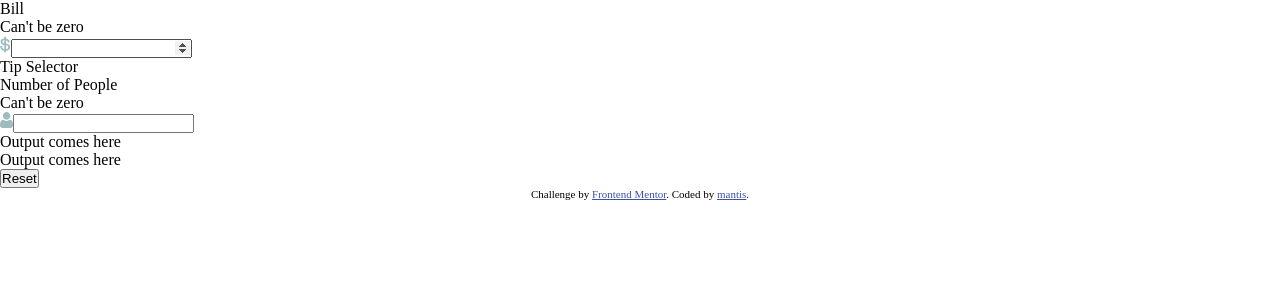
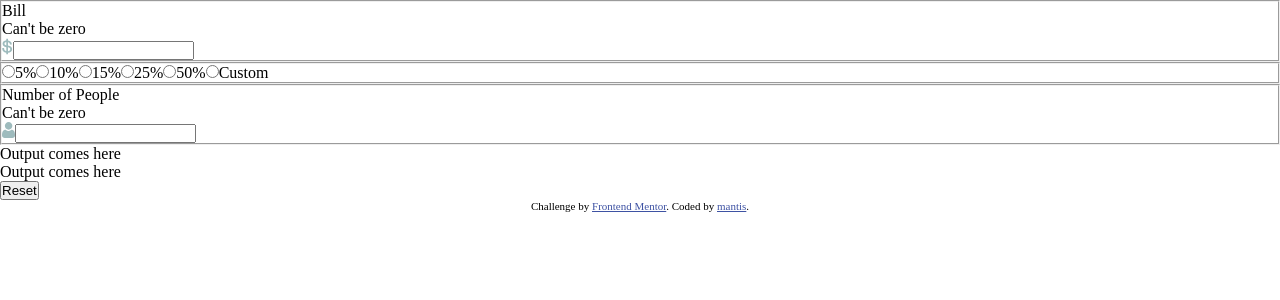
Before and after one commit to morauszkia/fm-tip-calculator, a Vue app: page / in a window 1280 px wide. Shown: the top 300 px of the page. Built offline with nearby package versions, Linux system fonts and the light colour scheme.

Commit message:
Template for TipSelector Component

```diff
--- a/src/components/FormInput.vue
+++ b/src/components/FormInput.vue
@@ -10,12 +10,14 @@ const { id, inputLabel, name, icon } = defineProps([
 </script>
 
 <template>
+  <fieldset>
     <div>
       <label :for="id">{{ inputLabel }}</label>
       <p>Can't be zero</p>
     </div>
     <img :src="getImageUrl(icon)" aria-hidden="true" />
     <input type="number" :id="id" :name="name" />
+  </fieldset>
 </template>
 
 <style scoped></style>
--- a/src/components/TipSelector.vue
+++ b/src/components/TipSelector.vue
@@ -1,7 +1,16 @@
-<script setup></script>
+<script setup>
+const tipOptions = [5, 10, 15, 25, 50];
+</script>
 
 <template>
-  <p>Tip Selector</p>
+  <fieldset>
+    <template v-for="value in tipOptions" :key="value">
+      <input type="radio" name="tip" :value="value" :id="value" />
+      <label :for="value">{{ value + "%" }}</label>
+    </template>
+    <input type="radio" name="tip" :value="custom" id="custom" />
+    <label for="custom">Custom</label>
+  </fieldset>
 </template>
 
 <style scoped></style>
```
Lines whose indentation alone changed are shown as unchanged.
